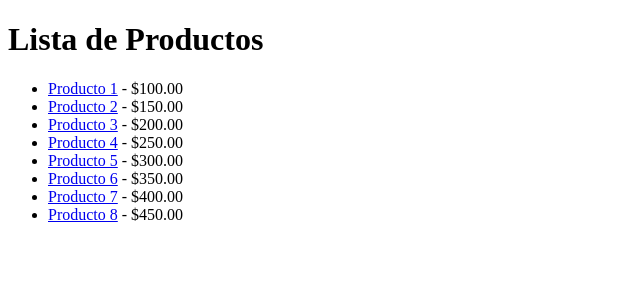
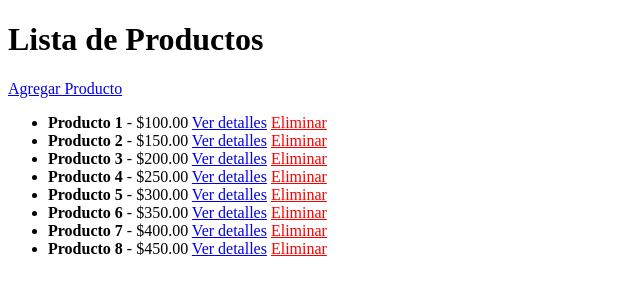
Before and after one commit to Caaxulo/eGESVEN, a Django app: page /productos/ in a window 1280 px wide. Shown: the top 300 px of the page, without its empty margins (0-640 px from the left). Run offline with Django 5.2, Linux system fonts and the light colour scheme; data comes from the database, SQL or seed files in the repository; both versions use the stored data as it was after the commit.

Commit message:
agregar y eliminar productos

```diff
--- a/eGESVEN/Gestor/templates/productos/lista_producto.html
+++ b/eGESVEN/Gestor/templates/productos/lista_producto.html
@@ -6,12 +6,24 @@
 </head>
 <body>
     <h1>Lista de Productos</h1>
+    <a href="#" onclick="document.getElementById('add-form').style.display='block'">Agregar Producto</a>
+    <div id="add-form" style="display:none;">
+        <h2>Agregar Producto</h2>
+        <form method="post">
+            {% csrf_token %}
+            {{ form.as_p }}
+            <button type="submit">Agregar Producto</button>
+        </form>
+        <br>
+        <a href="#" onclick="document.getElementById('add-form').style.display='none'">Cancelar</a>
+    </div>
     <ul>
     {% for producto in productos %}
-        <li>
-            <a href="{% url 'Gestor:detalle_producto' producto.pk %}">{{ producto.nombre }}</a>
-            - ${{ producto.precio }}
-        </li>
+    <li>
+        <strong>{{ producto.nombre }}</strong> - ${{ producto.precio }}
+        <a href="{% url 'Gestor:detalle_producto' producto.pk %}">Ver detalles</a>
+        <a href="{% url 'Gestor:eliminar_producto' producto.pk %}" style="color:red;">Eliminar</a>
+    </li>
     {% endfor %}
     </ul>
 </body>
--- a/eGESVEN/Gestor/urls.py
+++ b/eGESVEN/Gestor/urls.py
@@ -7,4 +7,5 @@ urlpatterns = [
     path('', views.redirigir_a_productos, name='home'),
     path('productos/', views.lista_producto, name='lista_producto'),
     path('productos/<int:pk>/', views.detalle_producto, name='detalle_producto'),
+    path('productos/<int:pk>/eliminar/', views.eliminar_producto, name='eliminar_producto'),
 ]
--- a/eGESVEN/Gestor/views.py
+++ b/eGESVEN/Gestor/views.py
@@ -10,7 +10,14 @@ def redirigir_a_productos(request):
 
 def lista_producto(request):
     productos= Producto.objects.all()
-    return render(request, 'productos/lista_producto.html', {'productos':productos})
+    if request.method == 'POST':
+        form = ProductoForm(request.POST)
+        if form.is_valid():
+            form.save()
+            return redirect('Gestor:lista_producto')
+    else:
+        form = ProductoForm()
+    return render(request, 'productos/lista_producto.html', {'productos':productos, 'form':form})
 
 def detalle_producto(request, pk):
     producto = get_object_or_404(Producto, pk=pk)
@@ -22,3 +29,8 @@ def detalle_producto(request, pk):
     else:
         form = ProductoForm(instance=producto)
     return render(request, 'productos/detalle_producto.html',{'producto':producto, 'form': form})
+
+def eliminar_producto(request,pk):
+    producto = get_object_or_404(Producto, pk=pk)
+    producto.delete()
+    return redirect('Gestor:lista_producto')
```
Also changed, not shown: eGESVEN/db.sqlite3.
